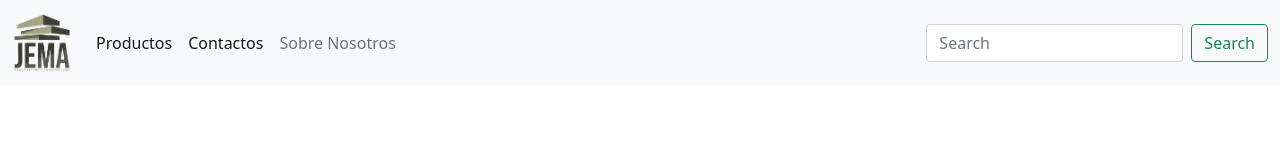
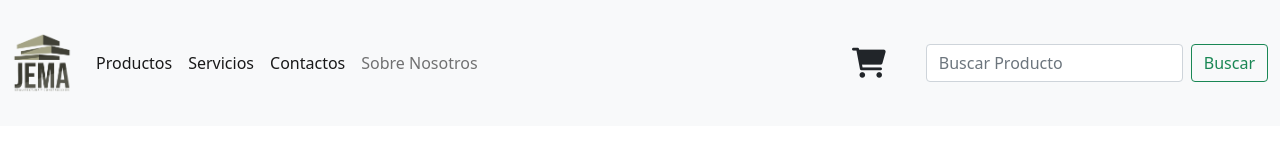
Before and after one commit to chelolescano/Victoria-Desing, a plain HTML site: page index.html in a window 1280 px wide. Drawn offline with nearby package versions, Linux system fonts and the light colour scheme.

Commit message:
tercer commit

```diff
--- a/estilos css/estilos.css
+++ b/estilos css/estilos.css
@@ -5,3 +5,8 @@ h1{
 .logo{
     width: 60px;
 }
+
+.fa{
+    font-size: 30px;
+    margin: 40px;
+}
--- a/index.html
+++ b/index.html
@@ -9,6 +9,7 @@
         <title>Victoria Desing</title>
         <link rel="icon" href="">
         <link href="https://cdn.jsdelivr.net/npm/bootstrap@5.1.3/dist/css/bootstrap.min.css" rel="stylesheet" integrity="sha384-1BmE4kWBq78iYhFldvKuhfTAU6auU8tT94WrHftjDbrCEXSU1oBoqyl2QvZ6jIW3" crossorigin="anonymous">
+        <link rel="stylesheet" href="https://cdnjs.cloudflare.com/ajax/libs/font-awesome/6.0.0-beta3/css/all.min.css">
         <link rel="stylesheet" href="./estilos css/estilos.css">
     </head>
 <body>
@@ -27,15 +28,19 @@
                     <a class="nav-link active" aria-current="page" href="productos.html">Productos</a>
                   </li>
                   <li class="nav-item">
+                    <a class="nav-link active" aria-current="page" href="servicios.html">Servicios</a>
+                  </li>
+                  <li class="nav-item">
                     <a class="nav-link active" href="contacto.html">Contactos</a>
                   </li>
                   <li class="nav-item">
                     <a class="nav-link" href="sobrenosotros.html">Sobre Nosotros</a>
                   </li>
                 </ul>
+                <i class="fa fa-shopping-cart"></i>
                 <form class="d-flex">
-                  <input class="form-control me-2" type="search" placeholder="Search" aria-label="Search">
-                  <button class="btn btn-outline-success" type="submit">Search</button>
+                  <input class="form-control me-2" type="search" placeholder="Buscar Producto" aria-label="Search">
+                  <button class="btn btn-outline-success" type="submit">Buscar</button>
                 </form>
               </div>
             </div>
```
Also changed, not shown: servicios.html (added).
